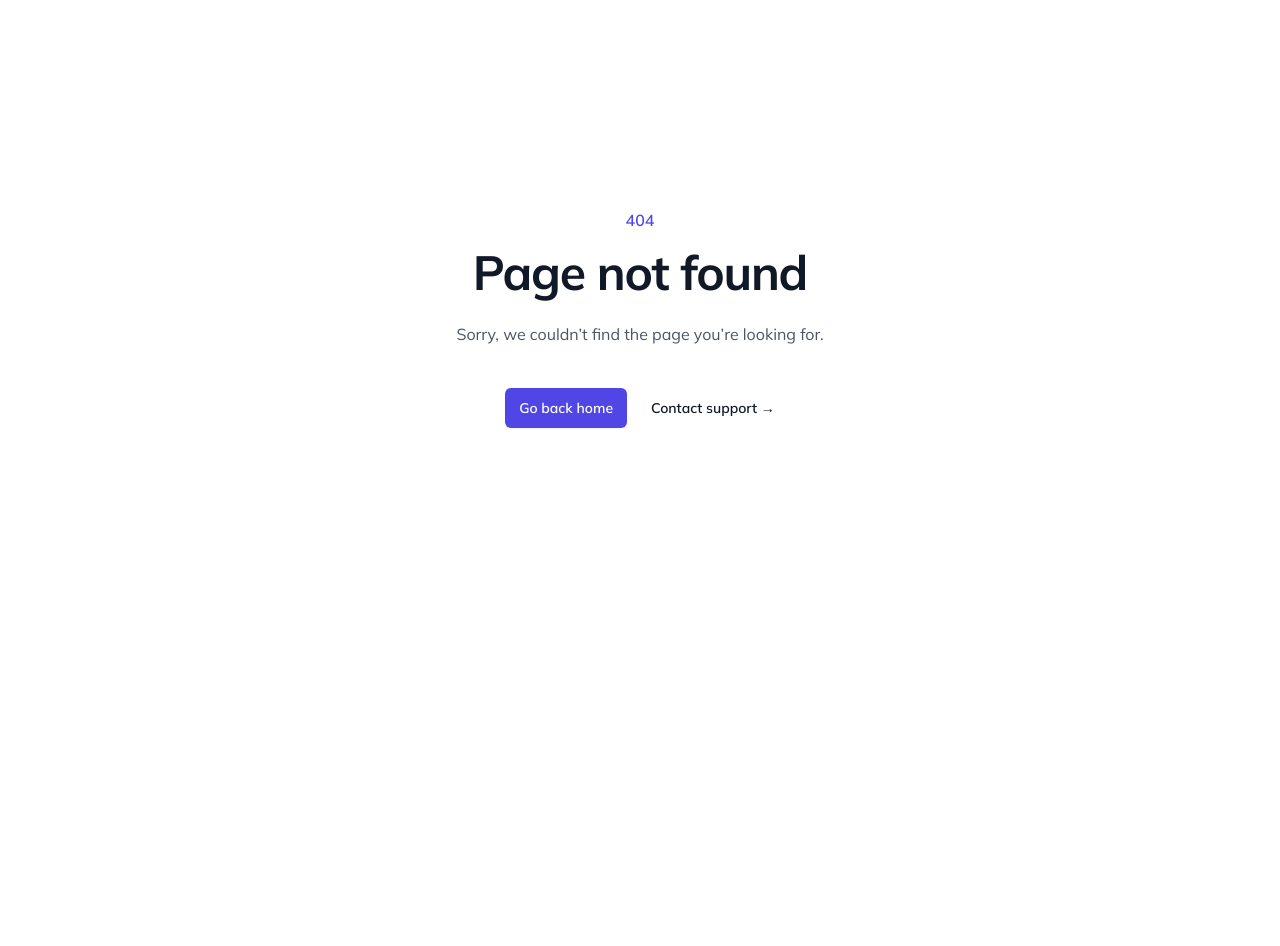
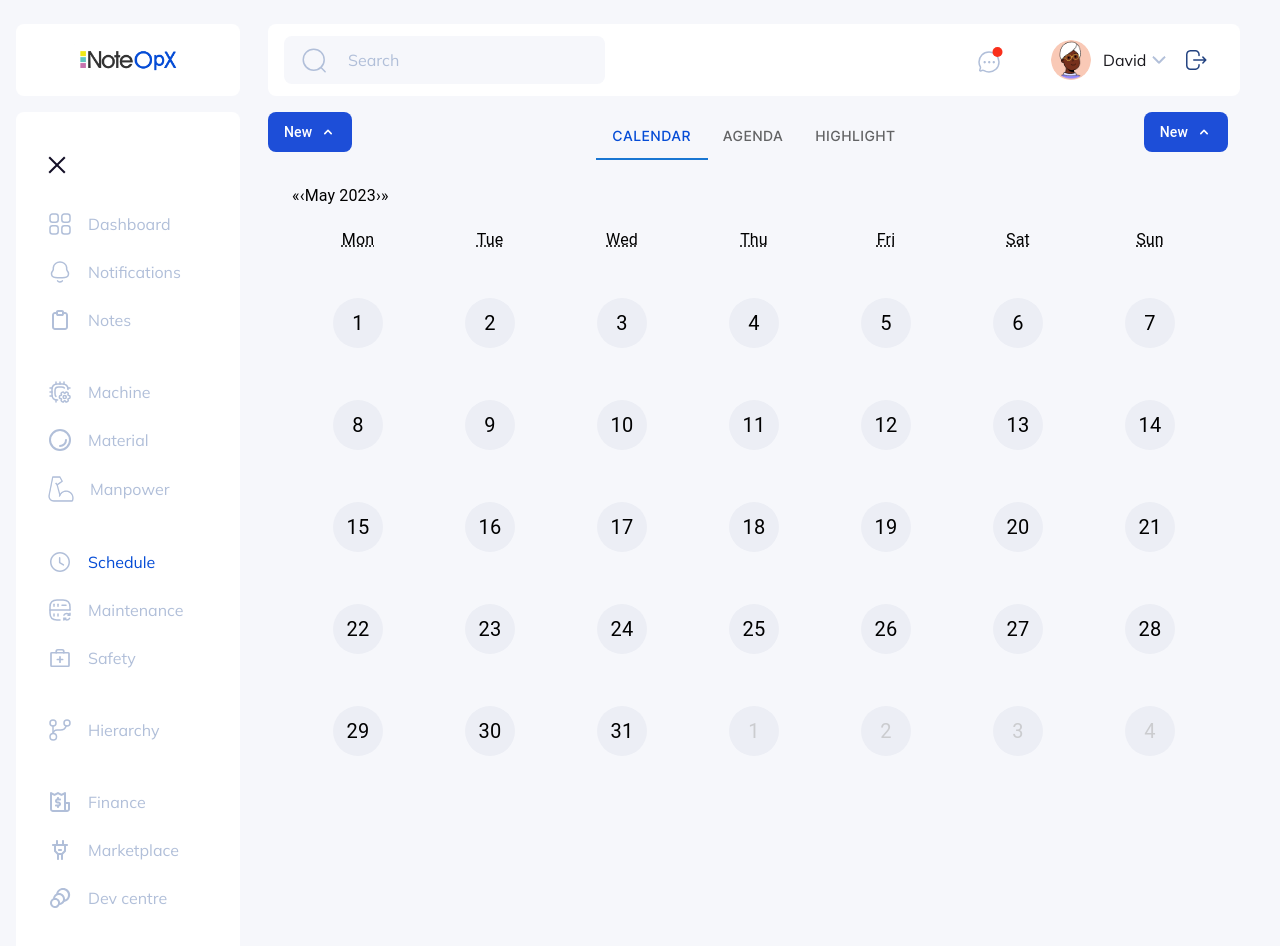
Before and after one commit to cocoon-letters-limited/notes-web, a React (Create React App) app: page /schedule in a window 1280 px wide. Before the commit this address had no page. Shown: the top 946 px of the page. Before the commit the page ends 800 px from the top, so only its background shows below. Built offline with nearby package versions, Linux system fonts and the light colour scheme.

Commit message:
password removed from try now and removed border from matrial tab

```diff
--- a/src/assets/css/global.css
+++ b/src/assets/css/global.css
@@ -24,11 +24,21 @@
   align-items: center;
   font-size: 20px; /* You can change the font size */
 }
-
+.css-1gsv261{
+  border-bottom: none !important;
+}
 .react-calendar__month-view__days__day--neighboringMonth{
   color:#CBCCCF !important
 }
+ .Mui-selected {
+  color:#054CD6 !important;
+}
 
+.css-1h9z7r5-MuiButtonBase-root-MuiTab-root {
+  font-family: Inter !important;
+  src: url("../fonts/inter/Inter-Regular.ttf");
+
+}
 @tailwind base;
 @tailwind components;
 @tailwind utilities;
--- a/src/pages/equipment/equipmentProfile/equipmentRelationship/relationshipTable.tsx
+++ b/src/pages/equipment/equipmentProfile/equipmentRelationship/relationshipTable.tsx
@@ -86,5 +86,12 @@ export default function RelationshipTable() {
     [],
   );
 
-  return <TableGroup columns={columns} data={data} showPagination />;
+  return (
+    <TableGroup
+      hasCheckboxColumn={false}
+      columns={columns}
+      data={data}
+      showPagination
+    />
+  );
 }
--- a/src/pages/equipment/equipmentProfile/integrity/IntegrityTables.tsx
+++ b/src/pages/equipment/equipmentProfile/integrity/IntegrityTables.tsx
@@ -77,7 +77,14 @@ function IntegrityTables() {
     [],
   );
 
-  return <TableGroup columns={columns} data={data} showPagination />;
+  return (
+    <TableGroup
+      hasCheckboxColumn={false}
+      columns={columns}
+      data={data}
+      showPagination
+    />
+  );
 }
 
 export default IntegrityTables;
--- /dev/null
+++ b/src/pages/schedule/index.tsx
@@ -0,0 +1,98 @@
+import { TabContext, TabList, TabPanel } from "@mui/lab";
+import { Box, Tab } from "@mui/material";
+import React from "react";
+import { Calendar } from "react-calendar";
+
+function DropDown() {
+  return (
+    <div>
+      <button
+        id="dropdownTopButton"
+        data-dropdown-toggle="dropdownTop"
+        data-dropdown-placement="top"
+        className="mr-3 mb-3 md:mb-0 text-white bg-blue-700 hover:bg-blue-800 focus:ring-4 focus:outline-none focus:ring-blue-300 font-medium rounded-lg text-sm px-4 py-2.5 text-center inline-flex items-center dark:bg-blue-600 dark:hover:bg-blue-700 dark:focus:ring-blue-800"
+        type="button"
+      >
+        New
+        <svg
+          className="w-4 h-4 ml-2"
+          aria-hidden="true"
+          fill="currentColor"
+          viewBox="0 0 20 20"
+          xmlns="http://www.w3.org/2000/svg"
+        >
+          <path
+            fillRule="evenodd"
+            d="M14.707 12.707a1 1 0 01-1.414 0L10 9.414l-3.293 3.293a1 1 0 01-1.414-1.414l4-4a1 1 0 011.414 0l4 4a1 1 0 010 1.414z"
+            clipRule="evenodd"
+          />
+        </svg>
+      </button>
+      <div
+        id="dropdownTop"
+        className="z-10 hidden bg-white divide-y divide-gray-100 rounded-lg shadow w-44 dark:bg-gray-700"
+      >
+        <ul
+          className="py-2 text-sm text-gray-700 dark:text-gray-200"
+          aria-labelledby="dropdownTopButton"
+        >
+          <li>
+            <p className="block px-4 py-2 hover:bg-gray-100 dark:hover:bg-gray-600 dark:hover:text-white">
+              Dashboard
+            </p>
+          </li>
+        </ul>
+      </div>
+    </div>
+  );
+}
+
+function Schedule() {
+  const [value, setValue] = React.useState("1");
+  const [selectedDate, setSelectedDate] = React.useState(new Date());
+  const handleChange = (event: React.SyntheticEvent, newValue: string) => {
+    setValue(newValue);
+  };
+
+  return (
+    <div>
+      <Box sx={{ width: "100%", typography: "body1" }}>
+        <TabContext value={value}>
+          <Box
+            sx={{
+              borderColor: "divider",
+              display: "flex",
+              justifyContent: "space-between",
+            }}
+          >
+            <DropDown />
+            <TabList onChange={handleChange} aria-label="lab API tabs example">
+              <Tab label={<p>Calendar</p>} value="1" />
+              <Tab label={<p>Agenda</p>} value="2" />
+              <Tab label="Highlight" value="3" />
+            </TabList>
+
+            <DropDown />
+          </Box>
+          <TabPanel value="1">
+            <Calendar
+              tileClassName="bg-gray"
+              value={selectedDate}
+              selectRange
+              onChange={(data: any) => setSelectedDate(data)}
+              allowPartialRange
+            />
+          </TabPanel>
+          <TabPanel value="2">
+            <div />
+          </TabPanel>
+          <TabPanel value="3">
+            <div />
+          </TabPanel>
+        </TabContext>
+      </Box>
+    </div>
+  );
+}
+
+export default Schedule;
--- a/src/pages/tryNow/index.tsx
+++ b/src/pages/tryNow/index.tsx
@@ -9,7 +9,7 @@ import { TryForFreeAPI } from "store/tryforfree/tryforfree.slice";
 type Props = {
   name: string;
   email: string;
-  password: string;
+  // password: string;
   companyName: string;
   companySize: number;
   billingAddress: string;
@@ -25,7 +25,7 @@ function Trynow() {
   const initialValues: Props = {
     name: "",
     email: "",
-    password: "",
+    // password: "",
     companyName: "",
     companySize: 0,
     billingAddress: "",
@@ -127,7 +127,7 @@ function Trynow() {
                     {errors.email && touched.email && errors.email}
                   </p>
                 </div>
-                <div className="">
+                {/* <div className="">
                   <p className="block mb-2 text-sm font-medium text-gray-900 ">
                     Password
                   </p>
@@ -141,7 +141,7 @@ function Trynow() {
                     value={values.password}
                     required
                   />
-                </div>
+                </div> */}
                 <div className="">
                   <p className="block mb-2 text-sm font-medium text-gray-900 ">
                     Company size
--- a/src/pages/workforce/components/Integrity/index.tsx
+++ b/src/pages/workforce/components/Integrity/index.tsx
@@ -43,10 +43,20 @@ function WorkForceIntegrity() {
         <div className="">
           <p className="flex justify-between my-3">Work Histor</p>
 
-          <TableGroup columns={columns} data={data} showPagination />
+          <TableGroup
+            columns={columns}
+            hasCheckboxColumn={false}
+            data={data}
+            showPagination
+          />
 
           <p className="flex justify-between my-3">Assessment Report</p>
-          <TableGroup columns={columns} data={data} showPagination />
+          <TableGroup
+            hasCheckboxColumn={false}
+            columns={columns}
+            data={data}
+            showPagination
+          />
         </div>
         <div className=" p-5">
           <div>
--- a/src/pages/workforce/components/relationships/index.tsx
+++ b/src/pages/workforce/components/relationships/index.tsx
@@ -118,7 +118,12 @@ function Relationships() {
         </button>
       </div>
 
-      <TableGroup columns={columns} data={data} showPagination />
+      <TableGroup
+        hasCheckboxColumn={false}
+        columns={columns}
+        data={data}
+        showPagination
+      />
     </div>
   );
 }
--- a/src/routes/privateRoute.tsx
+++ b/src/routes/privateRoute.tsx
@@ -28,6 +28,7 @@ import SystemsIsolation from "pages/safety/createCertification/SystemsIsolation/
 import SystemsIsolationDetail from "pages/safety/createCertification/SystemsIsolation/SystemsIsolationDetail";
 import RadiographyPermit from "pages/safety/createCertification/radiographyPermit";
 import ConfinedCertificate from "pages/safety/createCertification/ConfinedCertificate";
+import Schedule from "pages/schedule";
 // import DevCentreDetails from "pages/devCentre/devCentreDetails";
 
 const privateRoute = {
@@ -149,6 +150,10 @@ const privateRoute = {
       // element: <DevCentreDetails />,
     },
     {
+      path: "schedule/",
+      element: <Schedule />,
+    },
+    {
       path: "dev-centre/create-course",
       element: <CreateCourse />,
     },
```
Also changed, not shown: src/pages/workforce/components/Timesheet/calender.json (deleted, +0 -77 lines).
